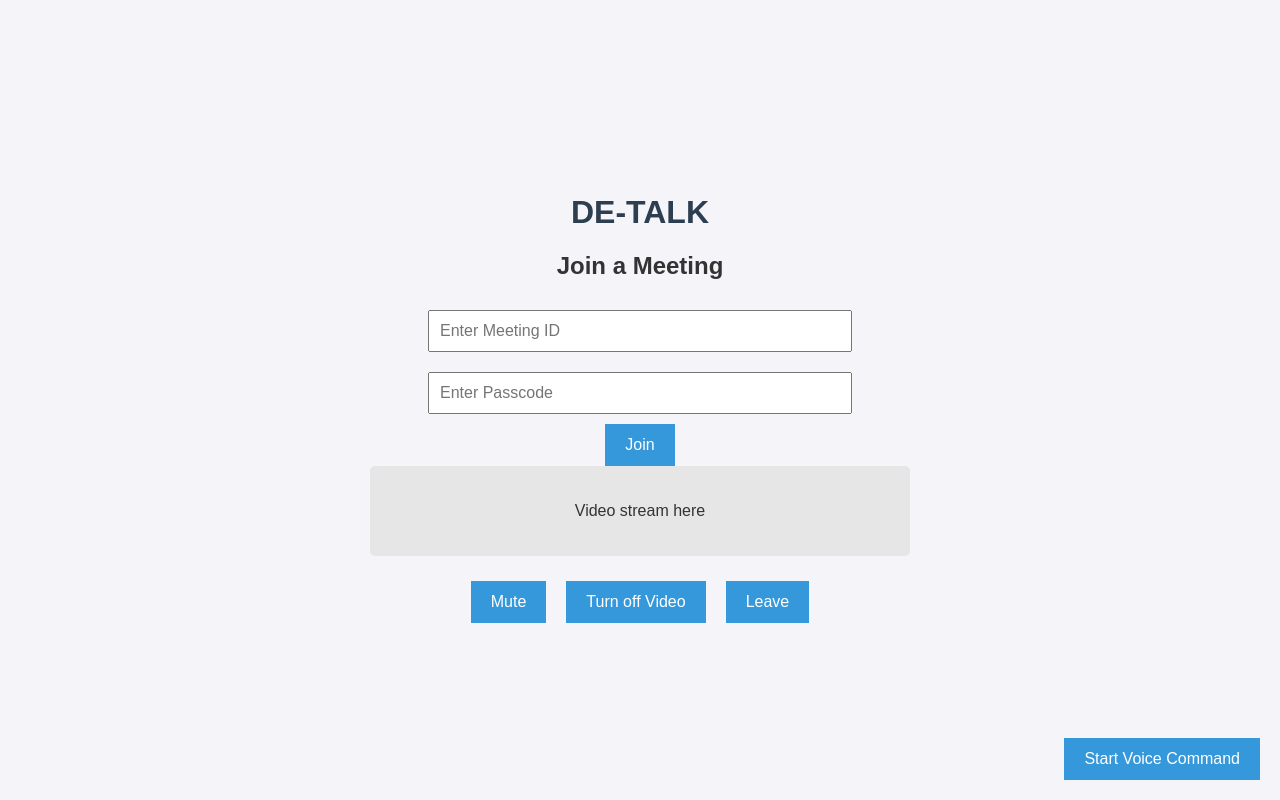
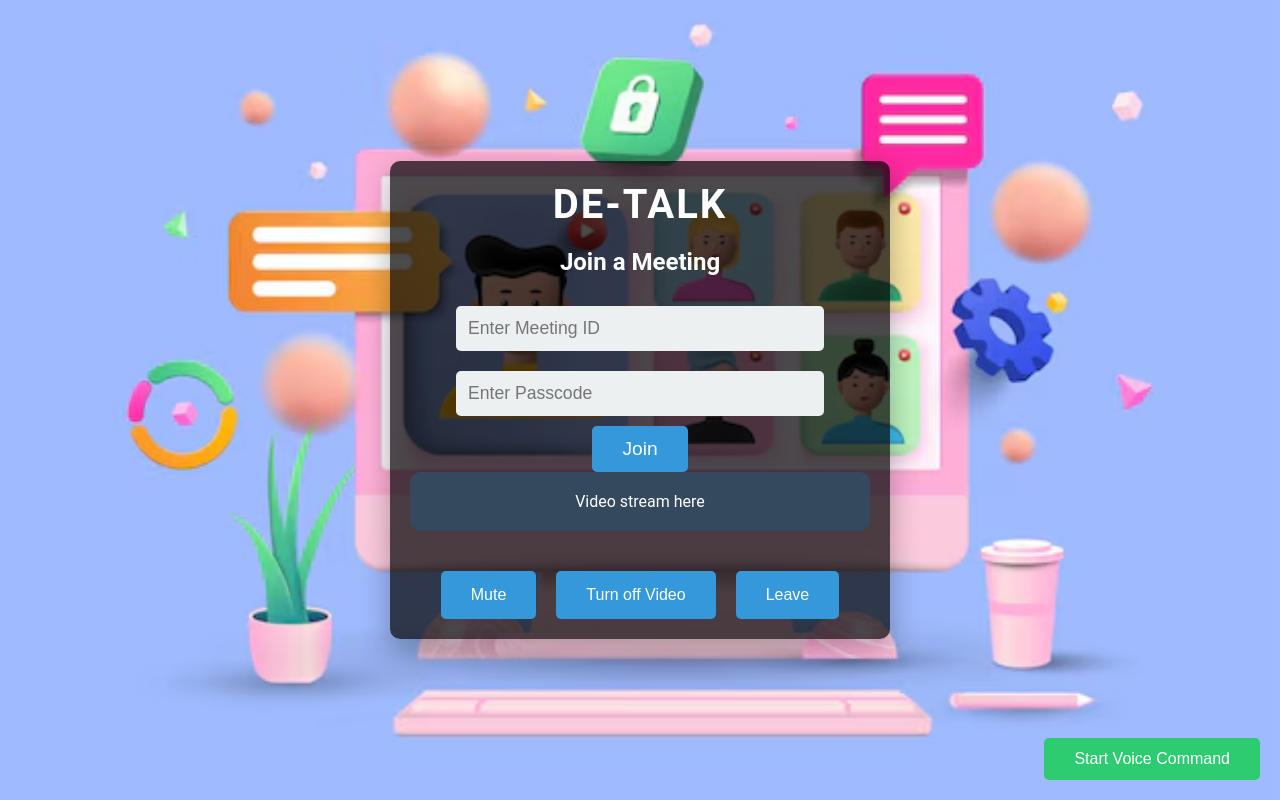
Before and after one commit to VennapusalaCharitha/Team_uno, a Flask app: page / in a window 1280 px wide. Run offline with Flask 3, Linux system fonts and the light colour scheme.

Commit message:
UI initial

```diff
--- a/Templates/index.html
+++ b/Templates/index.html
@@ -9,7 +9,6 @@
       href="{{ url_for('static', filename='styles/style.css') }}"
     />
   </head>
-
   <body>
     <div class="container">
       <header>
--- a/static/scripts/script.js
+++ b/static/scripts/script.js
@@ -6,7 +6,7 @@ function joinMeeting() {
   if (meetingID && passcode) {
     document.querySelector('.home-screen').hidden = true;
     document.querySelector('.meeting-screen').hidden = false;
-    alert(`Joined Meeting ${meetingID}`);
+    alert(`Successfully Joined Meeting ${meetingID}`);
   } else {
     alert("Please enter a valid Meeting ID and Passcode.");
   }
@@ -17,10 +17,10 @@ function toggleMute() {
   const muteButton = document.getElementById('mute-button');
   if (muteButton.innerText === "Mute") {
     muteButton.innerText = "Unmute";
-    alert("Muted");
+    alert("Audio Muted");
   } else {
     muteButton.innerText = "Mute";
-    alert("Unmuted");
+    alert("Audio Unmuted");
   }
 }
 
@@ -29,10 +29,10 @@ function toggleVideo() {
   const videoButton = document.getElementById('video-button');
   if (videoButton.innerText === "Turn off Video") {
     videoButton.innerText = "Turn on Video";
-    alert("Video turned off");
+    alert("Video Turned Off");
   } else {
     videoButton.innerText = "Turn off Video";
-    alert("Video turned on");
+    alert("Video Turned On");
   }
 }
 
@@ -42,7 +42,7 @@ function leaveMeeting() {
   if (confirmation) {
     document.querySelector('.meeting-screen').hidden = true;
     document.querySelector('.home-screen').hidden = false;
-    alert("Left the meeting");
+    alert("You have left the meeting");
   }
 }
 
@@ -65,7 +65,6 @@ recognition.onresult = function (event) {
   }
 };
 
-// Start voice recognition for commands
 function startVoiceRecognition() {
   recognition.start();
 }
@@ -74,9 +73,13 @@ function startVoiceRecognition() {
 window.onload = function() {
   const voiceButton = document.createElement('button');
   voiceButton.innerText = "Start Voice Command";
-  voiceButton.style.position = "fixed"; // Position fixed at the bottom-right
+  voiceButton.style.position = "fixed";
   voiceButton.style.bottom = "20px";
   voiceButton.style.right = "20px";
+  voiceButton.style.backgroundColor = "#2ecc71";
+  voiceButton.style.borderRadius = "5px";
+  voiceButton.style.padding = "12px 30px";
+  voiceButton.style.fontSize = "1rem";
   voiceButton.onclick = startVoiceRecognition;
   document.body.appendChild(voiceButton);
 };
--- a/static/styles/style.css
+++ b/static/styles/style.css
@@ -1,84 +1,157 @@
+/* Reset and normalize */
+* {
+    margin: 0;
+    padding: 0;
+    box-sizing: border-box;
+}
+
 body {
-    font-family: Arial, sans-serif;
-    background-color: #f4f4f9;
+    font-family: 'Roboto', sans-serif;
+    background-image: url('/static/images/background.png'), linear-gradient(to right, #2c3e50, #3498db);
+    background-size: cover, 400% 400%;
+    /* Ensure both the image and gradient cover the screen */
+    background-position: center, 0% 50%;
+    /* Position the image and gradient */
+    background-repeat: no-repeat;
+    color: #fff;
     margin: 0;
     padding: 0;
     display: flex;
     justify-content: center;
     align-items: center;
     height: 100vh;
-    color: #333;
     flex-direction: column;
+    overflow: hidden;
+    animation: gradientBackground 15s ease infinite;
+}
+
+@keyframes gradientBackground {
+    0% {
+        background-position: 0% 50%;
+    }
+
+    50% {
+        background-position: 100% 50%;
+    }
+
+    100% {
+        background-position: 0% 50%;
+    }
 }
 
 .container {
     text-align: center;
+    width: 90%;
     max-width: 500px;
-    width: 100%;
+    z-index: 1;
+    padding: 20px;
+    border-radius: 10px;
+    background-color: rgba(0, 0, 0, 0.7);
+    box-shadow: 0px 10px 30px rgba(0, 0, 0, 0.3);
 }
 
 h1 {
-    font-size: 2rem;
-    color: #2c3e50;
+    font-size: 2.5rem;
+    color: #fff;
+    text-transform: uppercase;
+    margin-bottom: 20px;
+    letter-spacing: 2px;
+}
+
+h2 {
+    font-size: 1.5rem;
+    margin-bottom: 20px;
 }
 
 input {
-    padding: 10px;
+    padding: 12px;
     margin: 10px;
     width: 80%;
-    font-size: 1rem;
+    font-size: 1.1rem;
+    border-radius: 5px;
+    border: none;
+    background-color: #ecf0f1;
+    transition: 0.3s ease;
+}
+
+input:focus {
+    outline: none;
+    background-color: #fff;
+    box-shadow: 0px 0px 5px rgba(52, 152, 219, 0.8);
 }
 
 button {
-    padding: 12px 20px;
+    padding: 12px 30px;
     background-color: #3498db;
     color: white;
     border: none;
     cursor: pointer;
-    font-size: 1rem;
+    font-size: 1.2rem;
+    border-radius: 5px;
+    transition: background-color 0.3s ease, transform 0.3s ease;
 }
 
 button:hover {
     background-color: #2980b9;
+    transform: scale(1.05);
 }
 
 button:focus {
     outline: 3px solid #2ecc71;
 }
 
+/* Meeting Screen */
 .meeting-screen {
     display: flex;
     flex-direction: column;
     justify-content: center;
     align-items: center;
+    animation: fadeIn 1s ease;
 }
 
 .video-container {
-    background-color: #e6e6e6;
+    background-color: #34495e;
     padding: 20px;
-    border-radius: 5px;
+    border-radius: 10px;
     width: 100%;
+    margin-bottom: 20px;
 }
 
 .controls {
-    margin-top: 20px;
     display: flex;
     justify-content: center;
-    gap: 10px;
+    gap: 20px;
+    margin-top: 20px;
 }
 
 .controls button {
-    margin: 5px;
+    padding: 15px 30px;
+    font-size: 1rem;
 }
 
-/* Additional responsiveness for smaller screens */
+@keyframes fadeIn {
+    0% {
+        opacity: 0;
+    }
+
+    100% {
+        opacity: 1;
+    }
+}
+
+/* Responsive for smaller screens */
 @media (max-width: 600px) {
     .container {
-        padding: 10px;
+        width: 100%;
+        padding: 15px;
     }
 
     input,
     button {
         width: 100%;
     }
+
+    h1 {
+        font-size: 2rem;
+    }
 }
```
Also changed, not shown: static/images/background.png (added).
